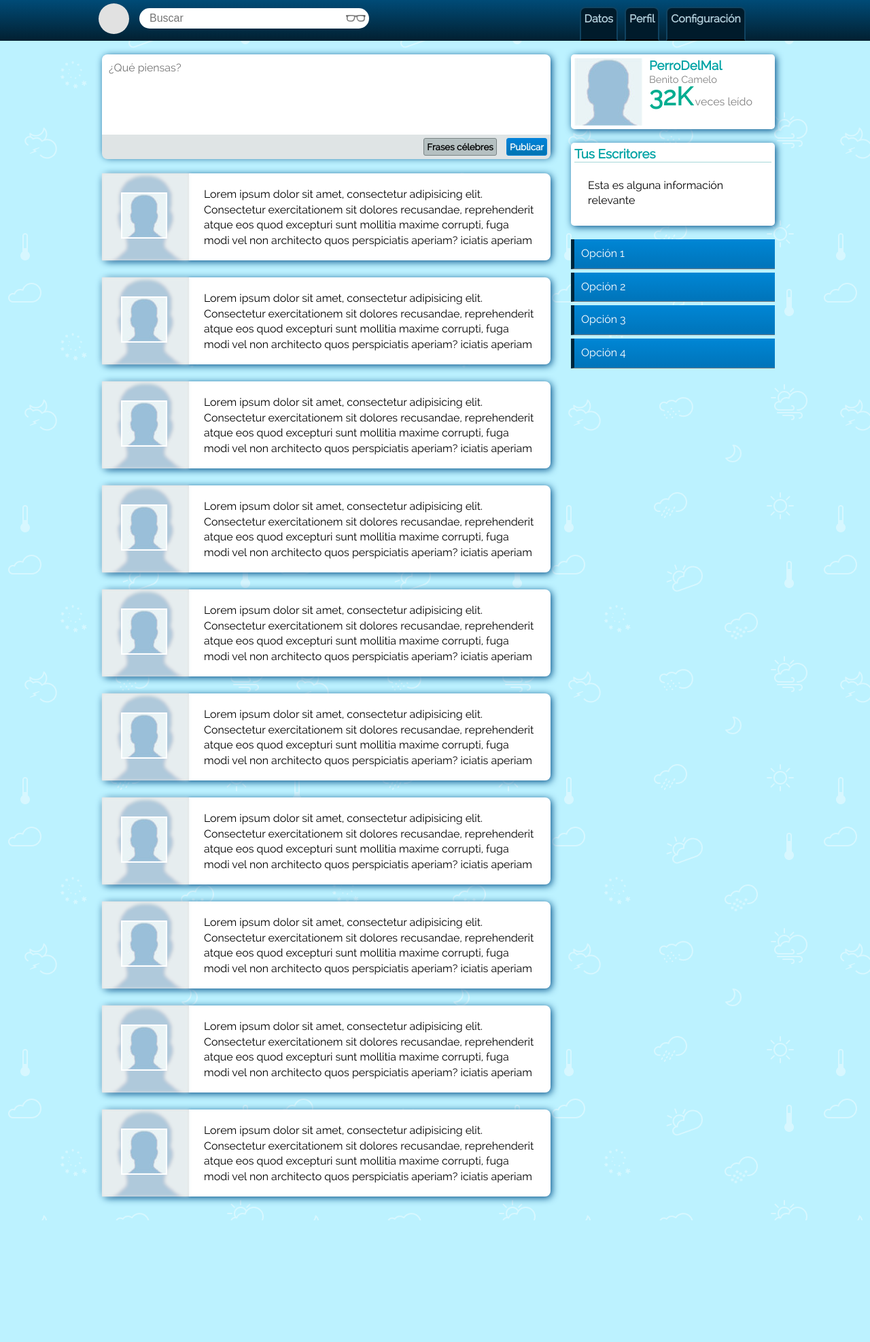
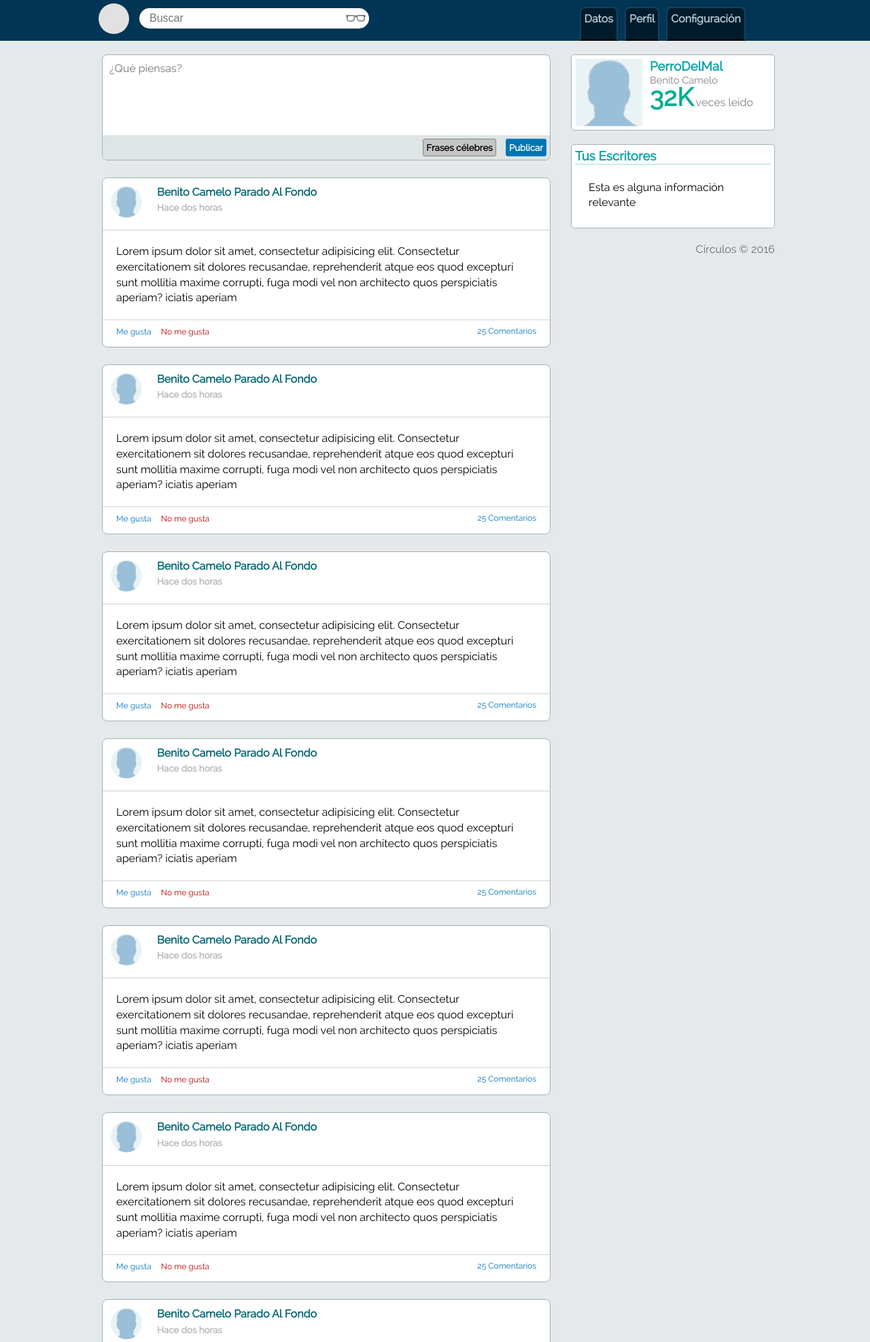
Before and after one commit to abrahamlaraharo13/onlybedwars, a PHP site: page / in a window 1280 px wide. Shown: the top 1974 px of the page at 68% size. Before the commit the page ends 1795 px from the top, so only its background shows below. Run offline with PHP 8.4, Linux system fonts and the light colour scheme.

Commit message:
Cambio de apariencia

```diff
--- a/css/style.css
+++ b/css/style.css
@@ -7,6 +7,7 @@
 	font-size: 12pt;
 	text-decoration: none;
 	text-decoration: none;
+	color: #000;
 }
 
 @font-face {
@@ -15,9 +16,16 @@
 }
 
 body{
-	background: url(../img/weather.png);
+	/*background: url(../img/weather.png);*/
 	font-family: 'Raleway';
 	line-height: 17pt;
+	background-color: #E5E9EB;
+}
+
+footer{
+	text-align: right;
+	font-size: 12pt;
+	color: #6D6D6D;
 }
 
 h1{
@@ -30,11 +38,7 @@ h1{
 button.general, button.default{
 	padding: 4px;
 	font-family: 'Raleway';
-	background: black;
-	background: -webkit-linear-gradient( #0082D9, #0074B1);
-	background: -o-linear-gradient( #0082D9, #0074B1);
-	background: -moz-linear-gradient( #0082D9, #0074B1);
-	background: linear-gradient( #0082D9, #0074B1);
+	background: #0074B1;
 	font-weight: bold;
 	border-radius: 3px;
 	border: 1px solid #0082D9;
@@ -45,21 +49,17 @@ button.general, button.default{
 }
 
 button.general:hover{
-	background: black;
-	background: -webkit-linear-gradient( #0074B1 , #0082D9);
-	background: -o-linear-gradient( #0074B1 , #0082D9);
-	background: -moz-linear-gradient( #0074B1 , #0082D9);
-	background: linear-gradient( #0074B1 , #0082D9);
+	background: #0082D9;
 }
 
 button.default{
-	background: #B5C0C1;
+	background: #C5C5C5;
 	color: #000;
 	border: 1px solid #7B8586;
 }
 
 button.default:hover{
-	background: #CAD8D9;
+	background: #D9D9D9;
 }
 
 .container{
@@ -72,11 +72,7 @@ button.default:hover{
 /* ======== principal menu ========*/
 
 header{
-	background: black; /* For browsers that do not support gradients */
-	background: -webkit-linear-gradient( #004B77 , #022031); /* For Safari 5.1 to 6.0 */
-	background: -o-linear-gradient( #004B77 , #022031); /* For Opera 11.1 to 12.0 */
-	background: -moz-linear-gradient( #004B77 , #022031); /* For Firefox 3.6 to 15 */
-	background: linear-gradient( #004B77 , #022031); /* Standard syntax */
+	background: #003556;
 	position: fixed;
 	top: 0px;
 	width: 100%;
@@ -176,51 +172,55 @@ article{
 section{
 	margin-bottom: 25px;
 	background: white;
-	box-shadow: 2px 2px 11px #004F88;
-	height: 128px;
+	/*box-shadow: 2px 2px 11px #004F88;*/
+	border:1px solid #A1B1B4;
+	/*height: 128px;*/
 	border-radius: 8px;
 }
 
 
 section .avatar{
-	float:left;
-	width: 128px;
-	height: 128px;
-	background: #E1E1E1;
+	border-bottom: 1px solid #D0D0D0;
 }
 
 section .status{
-	width: 530px;
-	float:right;
 	padding: 20px;
 }
 
 section .avatar img{
-	margin-top: 28px;
-	margin-left: 28px;
-	z-index: 10;
-	position: absolute;
 	border:2px solid white;
+	border-radius: 50%;
+	width: 50px;
+	height: 50px;
 }
 
 .background_image{
-	position: absolute;
-	z-index: 1;
-	width: 128px;
-	height: 128px;
-	-webkit-filter: blur(2px);
-	-moz-filter: blur(2px);
-	-o-filter: blur(2px);
-	-ms-filter: blur(2px);
-	filter: blur(2px);
-	opacity: .7;
+	padding: 10px;
+	float: left;
+}
+
+.action{
+	float: left;
+	padding: 10px;
+
+}
+
+section .action h2 a{
+	font-size: 12pt;
+	color: #006673;
+}
+
+section .action h3 a{
+	font-size: 10pt;
+	color: #B4B4B4;
 }
 
 aside div.user_information{
 	background: white;
 	padding: 5px;
 	margin-bottom: 20px;
-	box-shadow: 2px 2px 11px #004F88;
+	/*box-shadow: 2px 2px 11px #004F88;*/
+	border:1px solid #A1B1B4;
 	border-radius: 5px;
 }
 
@@ -284,33 +284,12 @@ aside nav li{
 	cursor: pointer;
 	margin-bottom:5px;
 
-	background: #0086D5; /* For browsers that do not support gradients */
-	background: -webkit-linear-gradient( #0086D5 , #0074B9); /* For Safari 5.1 to 6.0 */
-	background: -o-linear-gradient( #0086D5 , #0074B9); /* For Opera 11.1 to 12.0 */
-	background: -moz-linear-gradient( #0086D5 , #0074B9); /* For Firefox 3.6 to 15 */
-	background: linear-gradient( #0086D5 , #0074B9); /* Standard syntax */
+	background: #0086D5;
 	color: white;
 }
 
 aside nav li:hover{
-	background: #00B9D5; /* For browsers that do not support gradients */
-	background: -webkit-linear-gradient( #00B9D5 , #009EB9); /* For Safari 5.1 to 6.0 */
-	background: -o-linear-gradient( #00B9D5 , #009EB9); /* For Opera 11.1 to 12.0 */
-	background: -moz-linear-gradient( #00B9D5 , #009EB9); /* For Firefox 3.6 to 15 */
-	background: linear-gradient( #00B9D5 , #009EB9); /* Standard syntax */
-}
-
-.action{
-	width: 128px;
-	height: 128px;
-	border:1px solid black;
-	background: #292929;
-	color:white;
-	padding-top: 20px;
-	position: absolute;
-	z-index: 500;
-	text-align: center;
-	display: none;
+	background: #00B9D5;
 }
 
 section h1{
@@ -430,7 +409,8 @@ div.background_modal:target{
 
 div.modal_container{
 	background-color: #05413F;
-	box-shadow: 0px 0px 10px #000;
+	/*box-shadow: 0px 0px 10px #000;*/
+	border:1px solid #A1B1B4;
 	border-radius: 5px;
 	color: #000;
 	margin: 10% auto;
@@ -450,3 +430,23 @@ div.background_modal .close_button img{
 	color: #fff;
 	width: 32px;
 }
+
+div.like_tools{
+	padding:5px 0 10px 20px;
+	border-top:1px solid #D5D5D5;
+}
+
+a.like_button, a.dislike_button, a.comments_button{
+	font-size:9pt;
+	color:#0072BE ;
+	margin-right:10px;
+}
+
+a.dislike_button{
+	color: #BE0300 ;
+}
+
+a.comments_button{
+	float:right;
+	margin-right:20px;
+}
--- a/index.php
+++ b/index.php
@@ -43,26 +43,27 @@
 			<?php
 				for ($i=0; $i < 10; $i++) {
 			?>
-			<section onmouseover="showShareBox(this)" onmouseout="showShareBox(this)">
+			<section>
 				<div class="avatar">
-					<div class="background_image" style="background:url(img/avatar.jpg);"></div>
-					<img src="img/avatar64.jpg" alt="">
+					<div class="background_image">
+						<img src="img/avatar64.jpg" alt="">
+					</div>
 					<div class="action">
-						<h1>peroerd587</h1>
-						<div class="share_buttons">
-							<a href="#" title="Compartir en facebook" ><span class="fb"></span></a>
-							<a href="#" title="Compartir en twitter" ><span class="tw"></span></a>
-							<a href="#" title="Compartir en Google+" ><span class="g"></span></a>
-							<a href="#" title="Compartir en Instagram" ><span class="ins"></span></a>
-						</div>
+						<h2><a href="profile.php">Benito Camelo Parado Al Fondo</a></h2>
+						<h3> <a href="#">Hace dos horas</a></h3>
 					</div>
+					<div style="clear:both;"></div>
 				</div>
 				<div class="status">
 					<p>
 						Lorem ipsum dolor sit amet, consectetur adipisicing elit. Consectetur exercitationem sit dolores recusandae, reprehenderit atque eos quod excepturi sunt mollitia maxime corrupti, fuga modi vel non architecto quos perspiciatis aperiam? iciatis aperiam
 					</p>
 				</div>
-				<div style="clear:both;"></div>
+				<div class="like_tools">
+					<a href="#" class="like_button">Me gusta</a>
+					<a href="#" class="dislike_button">No me gusta</a>
+					<a href="#openmodal" class="comments_button">25 Comentarios</a>
+				</div>
 			</section>
 			<?php
 			}
@@ -93,18 +94,43 @@
 				<p>Esta es alguna información relevante</p>
 			</div>
 
-			<nav>
-				<ul>
-					<li onclick="#">Opción 1</li>
-					<li onclick="#">Opción 2</li>
-					<li onclick="#">Opción 3</li>
-					<li onclick="#">Opción 4</li>
-				</ul>
-			</nav>
+			<footer>
+				Círculos &copy; 2016
+			</footer>
+
 		</aside>
 
 		<div style="clear:both;"></div>
 	</div>
+	<div class="background_modal" id="openmodal">
+		<div class="modal_container">
+			<a href="#close" class="close_button"><img src="img/close.png" alt=""></a>
+			<div class="modal_content">
+				<section>
+				<div class="avatar">
+					<div class="background_image">
+						<img src="img/avatar64.jpg" alt="">
+					</div>
+					<div class="action">
+						<h2><a href="profile.php">Benito Camelo Parado Al Fondo</a></h2>
+						<h3> <a href="#">Hace dos horas</a></h3>
+					</div>
+					<div style="clear:both;"></div>
+				</div>
+				<div class="status">
+					<p>
+						Lorem ipsum dolor sit amet, consectetur adipisicing elit. Consectetur exercitationem sit dolores recusandae, reprehenderit atque eos quod excepturi sunt mollitia maxime corrupti, fuga modi vel non architecto quos perspiciatis aperiam? iciatis aperiam
+					</p>
+				</div>
+				<div class="like_tools">
+					<a href="#" class="like_button">Me gusta</a>
+					<a href="#" class="dislike_button">No me gusta</a>
+					<a href="#openmodal" class="comments_button">25 Comentarios</a>
+				</div>
+			</section>
+			</div>
+		</div>
+	</div>
 
 </body>
 </html>
```
Also changed, not shown: profile.php (+7 -11 lines).
